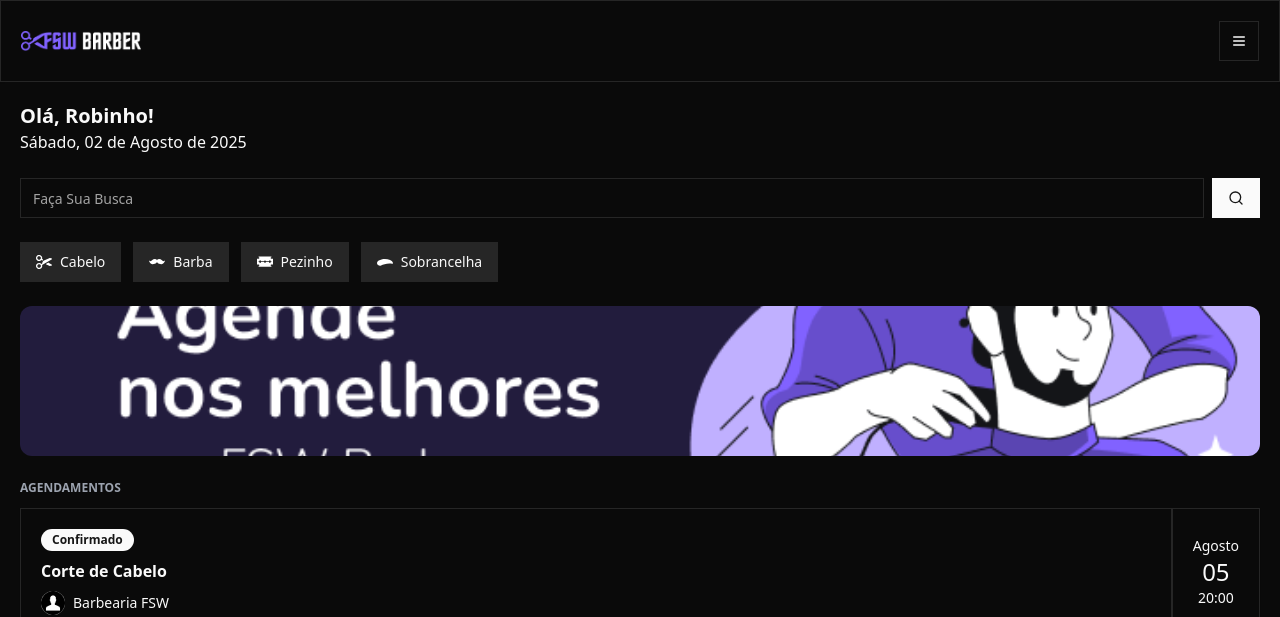
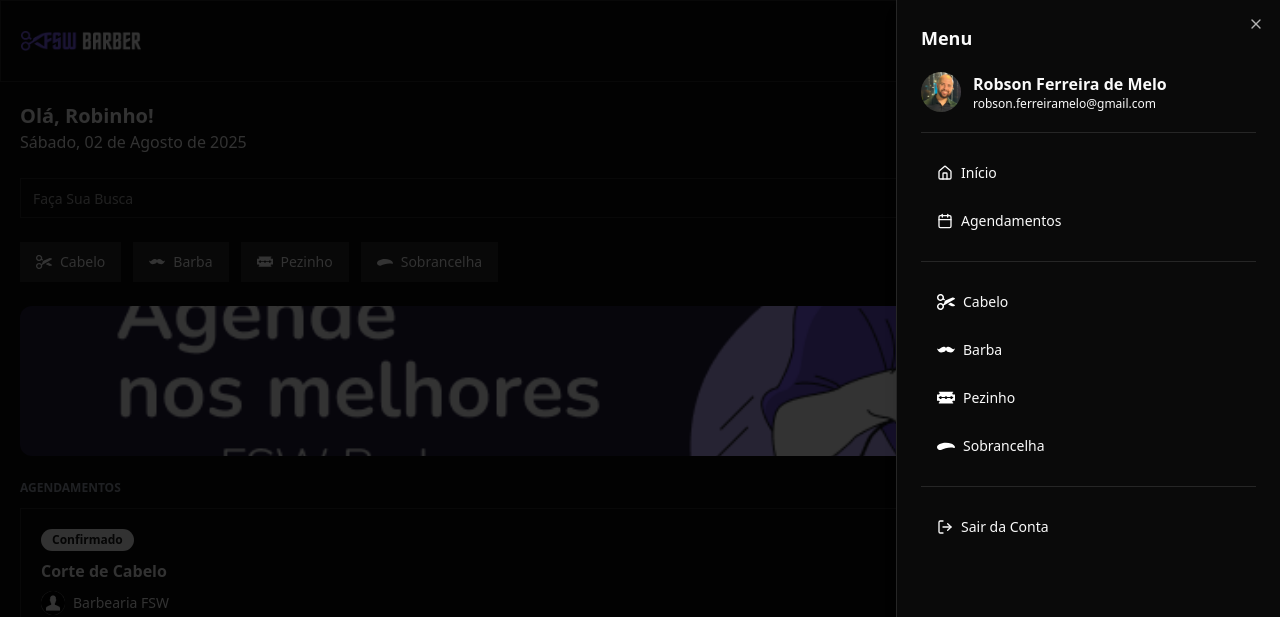
Before and after one commit to robsonfdemelo/project_barber_shop, a Next.js app: page / in a window 1280 px wide. Both pictures are taken after a click on the button 1239 px from the left and 41 px from the top of the page. Shown: the top 617 px of the page. Built offline with nearby package versions, Linux system fonts and the light colour scheme; no server answers; the database is empty.

Commit message:
feat: add slideBar

```diff
--- a/app/_components/ui/header.tsx
+++ b/app/_components/ui/header.tsx
@@ -1,19 +1,89 @@
 import { Card, CardContent } from "@/app/_components/ui/card"
 import Image from "next/image"
+import Link from "next/link"
+import { CalendarIcon, HomeIcon, LogOutIcon, MenuIcon } from "lucide-react"
+import {
+  Sheet,
+  SheetClose,
+  SheetContent,
+  SheetHeader,
+  SheetTitle,
+  SheetTrigger,
+} from "@/components/ui/sheet"
 import { Button } from "./button"
-import { MenuIcon } from "lucide-react"
+import { QuickSearchOption } from "@/app/_constants/search"
+import { Avatar, AvatarImage } from "./avatar"
 
-const Header = () => {
-  return (
+const Header = () => (
   <Card>
     <CardContent className="flex flex-row items-center justify-between p-5">
+      <Link href="/">
         <Image alt="FSW Barber" src="/logo.png" height={18} width={120} />
+      </Link>
+
+      <Sheet>
+        <SheetTrigger asChild>
           <Button size="icon" variant="outline">
             <MenuIcon />
           </Button>
+        </SheetTrigger>
+
+        <SheetContent className="overflow-y-auto">
+          <SheetHeader>
+            <SheetTitle className="text-left">Menu</SheetTitle>
+          </SheetHeader>
+          <div className="flex items-center gap-3 border-b border-solid py-5">
+            <Avatar>
+              <AvatarImage src="/avatar_perfil.jpg" />
+            </Avatar>
+
+            <div>
+              <p className="font-bold">Robson Ferreira de Melo</p>
+              <p className="text-xs">robson.ferreiramelo@gmail.com</p>
+            </div>
+          </div>
+          <div className="flex flex-col gap-2 border-b border-solid py-5">
+            <SheetClose asChild>
+              <Button variant="ghost" className="justify-start gap-2" asChild>
+                <Link href="/">
+                  <HomeIcon size={18} />
+                  Início
+                </Link>
+              </Button>
+            </SheetClose>
+            <Button variant="ghost" className="justify-start gap-2">
+              <CalendarIcon size={18} />
+              Agendamentos
+            </Button>
+          </div>
+          <div className="flex flex-col gap-2 border-b border-solid py-5">
+            {QuickSearchOption.map((option) => (
+              <Button
+                key={option.title}
+                variant="ghost"
+                className="justify-start gap-2"
+              >
+                <Image
+                  src={option.imageUrl}
+                  height={18}
+                  width={18}
+                  alt={option.title}
+                />
+                {option.title}
+              </Button>
+            ))}
+          </div>
+
+          <div className="flex flex-col gap-2 py-5">
+            <Button variant="ghost" className="justify-start gap-2">
+              <LogOutIcon size={18} />
+              Sair da Conta
+            </Button>
+          </div>
+        </SheetContent>
+      </Sheet>
     </CardContent>
   </Card>
 )
-}
 
 export default Header
--- /dev/null
+++ b/components/ui/sheet.tsx
@@ -0,0 +1,140 @@
+"use client"
+
+import * as React from "react"
+import * as SheetPrimitive from "@radix-ui/react-dialog"
+import { cva, type VariantProps } from "class-variance-authority"
+import { X } from "lucide-react"
+
+import { cn } from "@/app/_lib/utils"
+
+const Sheet = SheetPrimitive.Root
+
+const SheetTrigger = SheetPrimitive.Trigger
+
+const SheetClose = SheetPrimitive.Close
+
+const SheetPortal = SheetPrimitive.Portal
+
+const SheetOverlay = React.forwardRef<
+  React.ElementRef<typeof SheetPrimitive.Overlay>,
+  React.ComponentPropsWithoutRef<typeof SheetPrimitive.Overlay>
+>(({ className, ...props }, ref) => (
+  <SheetPrimitive.Overlay
+    className={cn(
+      "fixed inset-0 z-50 bg-black/80 data-[state=open]:animate-in data-[state=closed]:animate-out data-[state=closed]:fade-out-0 data-[state=open]:fade-in-0",
+      className,
+    )}
+    {...props}
+    ref={ref}
+  />
+))
+SheetOverlay.displayName = SheetPrimitive.Overlay.displayName
+
+const sheetVariants = cva(
+  "fixed z-50 gap-4 bg-background p-6 shadow-lg transition ease-in-out data-[state=open]:animate-in data-[state=closed]:animate-out data-[state=closed]:duration-300 data-[state=open]:duration-500",
+  {
+    variants: {
+      side: {
+        top: "inset-x-0 top-0 border-b data-[state=closed]:slide-out-to-top data-[state=open]:slide-in-from-top",
+        bottom:
+          "inset-x-0 bottom-0 border-t data-[state=closed]:slide-out-to-bottom data-[state=open]:slide-in-from-bottom",
+        left: "inset-y-0 left-0 h-full w-3/4 border-r data-[state=closed]:slide-out-to-left data-[state=open]:slide-in-from-left sm:max-w-sm",
+        right:
+          "inset-y-0 right-0 h-full w-3/4  border-l data-[state=closed]:slide-out-to-right data-[state=open]:slide-in-from-right sm:max-w-sm",
+      },
+    },
+    defaultVariants: {
+      side: "right",
+    },
+  },
+)
+
+interface SheetContentProps
+  extends React.ComponentPropsWithoutRef<typeof SheetPrimitive.Content>,
+    VariantProps<typeof sheetVariants> {}
+
+const SheetContent = React.forwardRef<
+  React.ElementRef<typeof SheetPrimitive.Content>,
+  SheetContentProps
+>(({ side = "right", className, children, ...props }, ref) => (
+  <SheetPortal>
+    <SheetOverlay />
+    <SheetPrimitive.Content
+      ref={ref}
+      className={cn(sheetVariants({ side }), className)}
+      {...props}
+    >
+      {children}
+      <SheetPrimitive.Close className="absolute right-4 top-4 rounded-sm opacity-70 ring-offset-background transition-opacity hover:opacity-100 focus:outline-none focus:ring-2 focus:ring-ring focus:ring-offset-2 disabled:pointer-events-none data-[state=open]:bg-secondary">
+        <X className="h-4 w-4" />
+        <span className="sr-only">Close</span>
+      </SheetPrimitive.Close>
+    </SheetPrimitive.Content>
+  </SheetPortal>
+))
+SheetContent.displayName = SheetPrimitive.Content.displayName
+
+const SheetHeader = ({
+  className,
+  ...props
+}: React.HTMLAttributes<HTMLDivElement>) => (
+  <div
+    className={cn(
+      "flex flex-col space-y-2 text-center sm:text-left",
+      className,
+    )}
+    {...props}
+  />
+)
+SheetHeader.displayName = "SheetHeader"
+
+const SheetFooter = ({
+  className,
+  ...props
+}: React.HTMLAttributes<HTMLDivElement>) => (
+  <div
+    className={cn(
+      "flex flex-col-reverse sm:flex-row sm:justify-end sm:space-x-2",
+      className,
+    )}
+    {...props}
+  />
+)
+SheetFooter.displayName = "SheetFooter"
+
+const SheetTitle = React.forwardRef<
+  React.ElementRef<typeof SheetPrimitive.Title>,
+  React.ComponentPropsWithoutRef<typeof SheetPrimitive.Title>
+>(({ className, ...props }, ref) => (
+  <SheetPrimitive.Title
+    ref={ref}
+    className={cn("text-lg font-semibold text-foreground", className)}
+    {...props}
+  />
+))
+SheetTitle.displayName = SheetPrimitive.Title.displayName
+
+const SheetDescription = React.forwardRef<
+  React.ElementRef<typeof SheetPrimitive.Description>,
+  React.ComponentPropsWithoutRef<typeof SheetPrimitive.Description>
+>(({ className, ...props }, ref) => (
+  <SheetPrimitive.Description
+    ref={ref}
+    className={cn("text-sm text-muted-foreground", className)}
+    {...props}
+  />
+))
+SheetDescription.displayName = SheetPrimitive.Description.displayName
+
+export {
+  Sheet,
+  SheetPortal,
+  SheetOverlay,
+  SheetTrigger,
+  SheetClose,
+  SheetContent,
+  SheetHeader,
+  SheetFooter,
+  SheetTitle,
+  SheetDescription,
+}
--- a/package.json
+++ b/package.json
@@ -13,6 +13,7 @@
   "dependencies": {
     "@prisma/client": "^6.13.0",
     "@radix-ui/react-avatar": "^1.1.10",
+    "@radix-ui/react-dialog": "^1.1.14",
     "@radix-ui/react-slot": "^1.2.3",
     "class-variance-authority": "^0.7.1",
     "clsx": "^2.1.1",
```
Also changed, not shown: components.json, public/avatar_perfil.jpg (added), 1 other file (tests, documents, lock files or other folders). Lines whose indentation alone changed are shown as unchanged.
